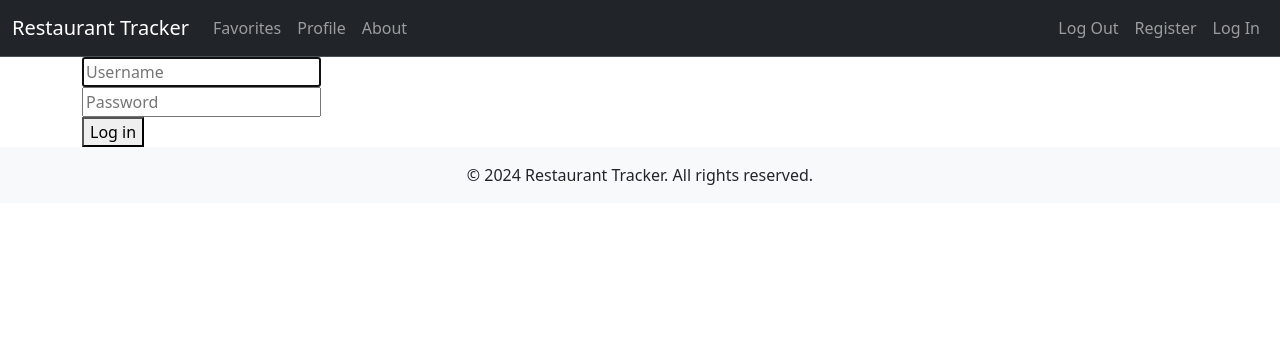
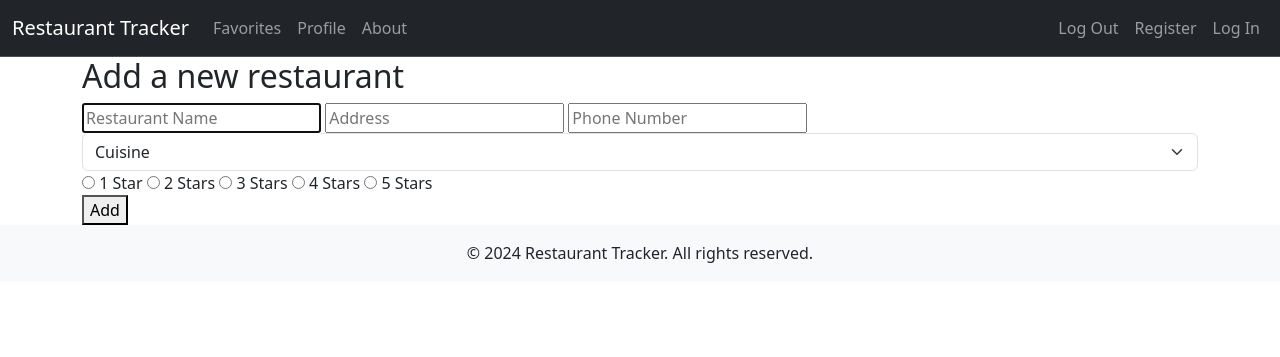
Before and after one commit to pliabraaten/restaurant-tracker, a Python web app: template app/templates/restaurantAdd.html in a window 1280 px wide. Shown: the top 357 px of the page. Run offline with Jinja, Linux system fonts and the light colour scheme; the template is opened without the code that fills it, so the values that code supplies are empty.

Commit message:
Update html and logic for adding restaurant record

```diff
--- a/app/templates/restaurantAdd.html
+++ b/app/templates/restaurantAdd.html
@@ -1,17 +1,43 @@
 {% extends "layout.html" %}
 
 {% block title %}
-    User Login
+    Add Restaurant
 {% endblock %}
 
 {% block content %}
-    <form action="/login" method="post">
+    <h2>Add a new restaurant</h2>
+
+    <form action="/add_rest" method="post">
         <div>
-            <input autocomplete="off" autofocus name="username" placeholder="Username" type="text">
+            <input autofocus name="restaurant_name" placeholder="Restaurant Name" type="text">
+            <input name="address" placeholder="Address" type="text">
+            <input name="phone" placeholder="Phone Number" type="text">
+            <select class="form-select" name="cuisine">
+                <option selected>Cuisine</option>
+                <option value="American"></option>
+                <option value="Chinese"></option>
+                <option value="Cuban"></option>
+                <option value="Greek"></option>
+                <option value="Indian"></option>
+                <option value="Italian"></option>
+                <option value="Japanese"></option>
+                <option value="Korean"></option>
+                <option value="Mexican"></option>
+                <option value="Thai"></option>
+                <option value="Vietnamese"></option>
+                <option value="Other"></option>
+            </select>
+            <input class="for-check-input" type="radio" name="rating" id="1star">
+            <label clas="form-check-label" for="1star">1 Star</label>
+            <input class="for-check-input" type="radio" name="rating" id="2stars">
+            <label clas="form-check-label" for="2stars">2 Stars</label>
+            <input class="for-check-input" type="radio" name="rating" id="3stars">
+            <label clas="form-check-label" for="3stars">3 Stars</label>
+            <input class="for-check-input" type="radio" name="rating" id="4stars">
+            <label clas="form-check-label" for="4stars">4 Stars</label>
+            <input class="for-check-input" type="radio" name="rating" id="5stars">
+            <label clas="form-check-label" for="5stars">5 Stars</label>
         </div>
-        <div>
-            <input name="password" placeholder="Password" type="password">
-        </div>
-        <button type="submit">Log in</button>
+        <button type="submit">Add</button>
     </form>
 {% endblock %}
```
Also changed, not shown: app/routes.py (+10 -1 lines).
